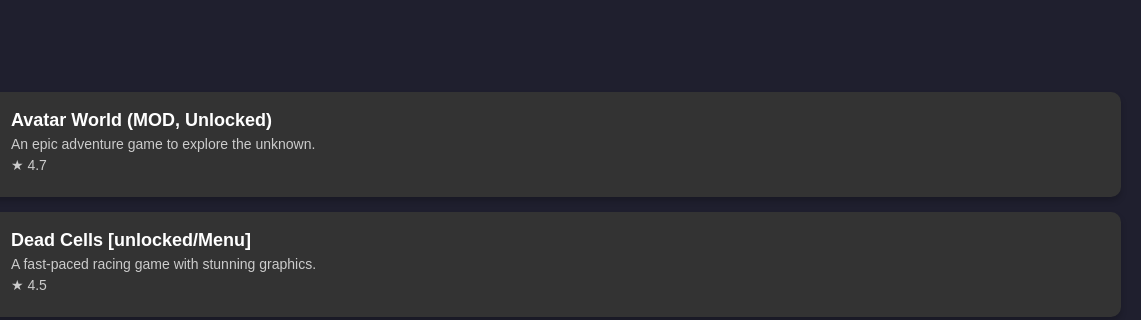
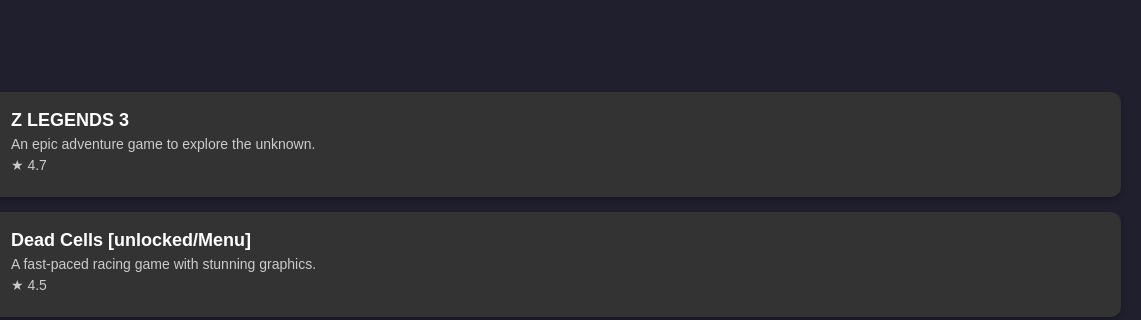
Before and after one commit to shuuuzy/GMZ4HUB, a plain HTML site: page index.html in a window 1280 px wide. Shown: the part 353-673 px from the top of the page, 139-1280 px from the left. Drawn offline with Linux system fonts and the light colour scheme; a script that the page names is missing.

Commit message:
Update index.html

```diff
--- a/index.html
+++ b/index.html
@@ -196,10 +196,10 @@
   <!-- جميع التطبيقات -->
   <div class="section all-apps">
   <h2>All Apps</h2>
-  <div class="app" onclick="showDetails('Avatar World (MOD, Unlocked)', '4.7', 'https://i.ibb.co/YTRnWvn/1736430267-avatar-world.png')">
-    <img src="https://i.ibb.co/YTRnWvn/1736430267-avatar-world.png" alt="App">
+  <div class="app" onclick="showDetails('Z LEGENDS 3', '4.7', 'https://i.ibb.co/YQKwnYs/fc4cdcda9b3c22d92decf2ba4081eceac7211dc2c045043e8003f75558abcdf7-100.webp')">
+    <img src="https://i.ibb.co/YQKwnYs/fc4cdcda9b3c22d92decf2ba4081eceac7211dc2c045043e8003f75558abcdf7-100.webp" alt="App">
     <div class="app-details">
-      <h3>Avatar World (MOD, Unlocked)</h3>
+      <h3>Z LEGENDS 3</h3>
       <p>An epic adventure game to explore the unknown.</p>
       <p>★ 4.7</p>
     </div>
@@ -307,7 +307,7 @@
     let downloadLinks = {
         'Car Simulator 2 (MOD, Unlimited Money)': 'https://shorturl.at/8PvHl',
         'Car Parking Multiplayer 2 (MOD, Unlimited Money)': 'https://shorturl.at/rqhKD',
-        'Avatar World (MOD, Unlocked)': 'https://shorturl.at/uZAHs',
+        'Z LEGENDS 3': 'https://shorturl.at/FBg3W',
         'Dead Cells [unlocked/Menu]': 'https://shorturl.at/WMSLN',
         'Ultra FUCK Aim 8 ball': 'https://shorturl.at/PrpHg',
         'Mugen Anime Fight': 'https://shorturl.at/IYiG9',
```
